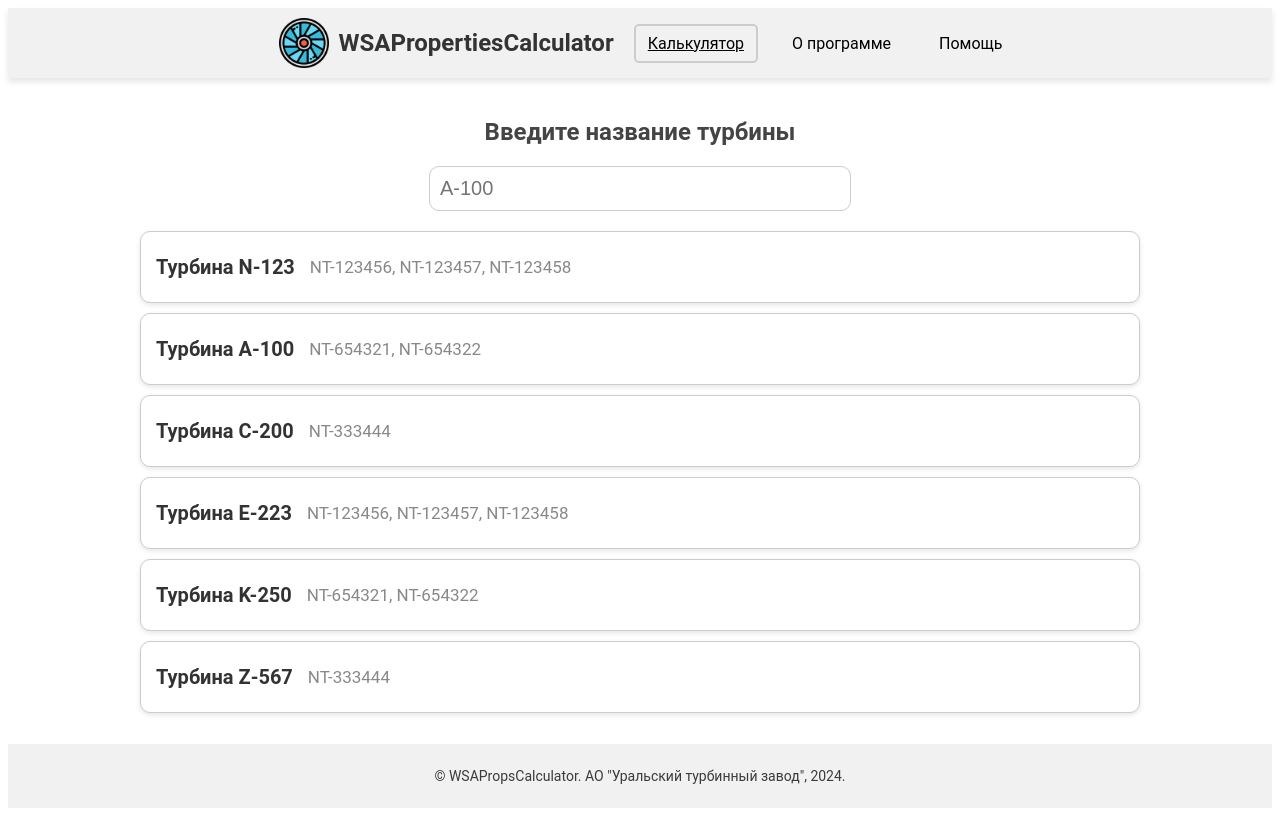
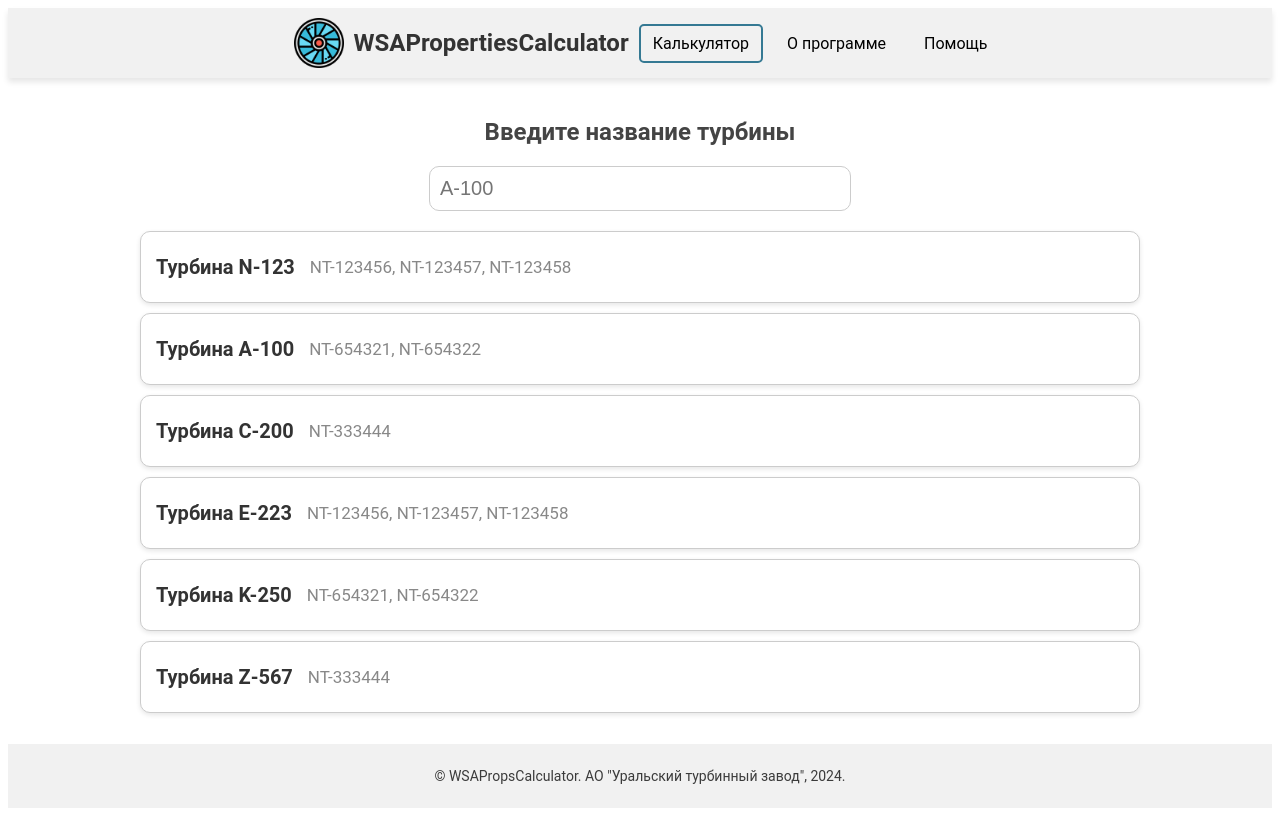
Before and after one commit to LevShlyogin/Automation_of_construction, a React (Vite) app in the folder frontend/: page / in a window 1280 px wide. In both pictures the pointer is over the link "Калькулятор". Built offline with nearby package versions, Linux system fonts and the light colour scheme.

Commit message:
header update

```diff
--- a/frontend/src/routes/CalculatorPage.css
+++ b/frontend/src/routes/CalculatorPage.css
@@ -45,7 +45,7 @@
 
 .header a:hover {
   text-decoration: none;
-  border-color: #ccc; /* Цвет обводки при наведении */
+  border-color: #357993; /* Цвет обводки при наведении */
 }
 
 .logo {
@@ -60,14 +60,10 @@
 }
 
 .nav a {
-  margin-left: 20px;
+  margin-left: 10px;
   text-decoration: none;
   color: #000000;
   font-size: 16px;
-}
-
-.nav a:hover {
-  text-decoration: underline;
 }
 
 .main-content {
```
